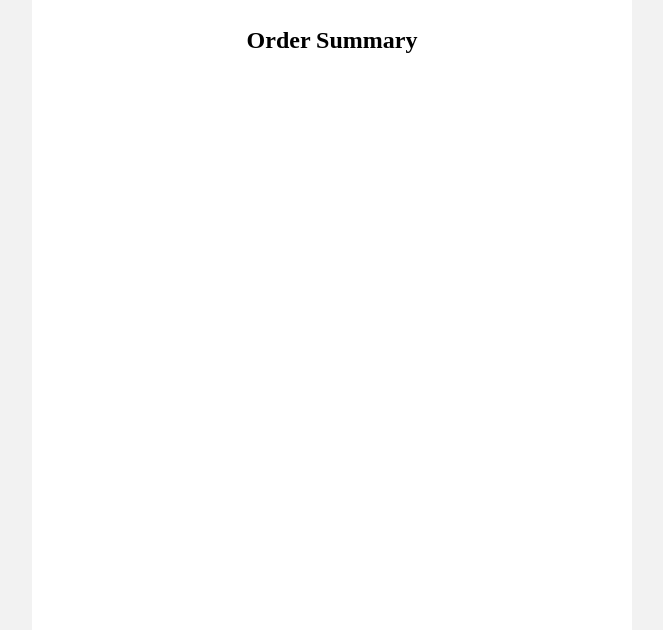
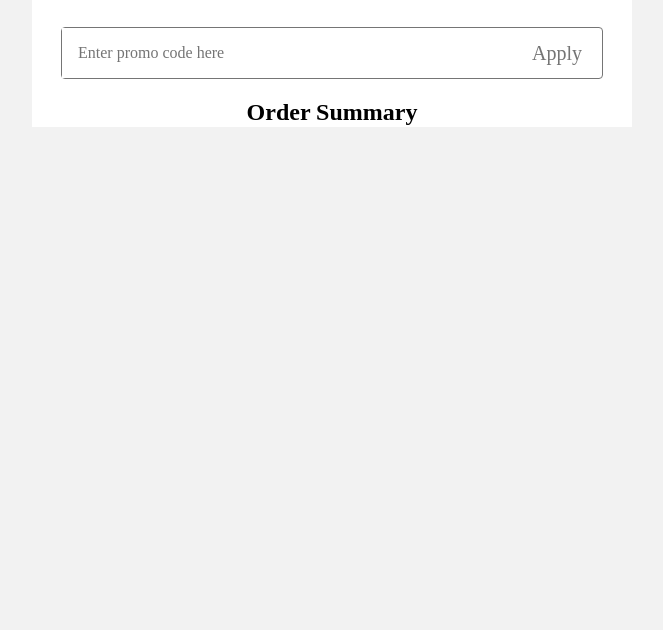
Before and after one commit to rishi-008/GentlemanShoppingApp, a plain HTML site: page index.html in a window 1280 px wide. Shown: the part 170-800 px from the top of the page, without its empty margins (308-971 px from the left). Drawn offline with nearby package versions, Linux system fonts and the light colour scheme; no server answers.

Commit message:
added promo code adding section

```diff
--- a/index.css
+++ b/index.css
@@ -6,7 +6,7 @@ html {
 }
 body {
     width: 600px;
-    height: 100vh;
+    height: 100%;
     margin: 0 auto;
     padding: 0;
     background-color: white;
@@ -170,3 +170,30 @@ main {
     align-items: center;
     width: 90%;
 }
+
+.promo-code-section {
+    display: flex;
+    align-items: center;
+    width: 90%;
+    margin: 0 auto;
+    border: 1px solid #757575;
+    justify-content: space-between;
+    border-radius: 4px;
+}
+
+.promo-input {
+    height: 50px;
+    width: 100%;
+    border: none;
+    padding: 0 1em;
+    outline: none;
+}
+
+.apply-button {
+    height: 50px;
+    border: none;
+    font-size: 20px;
+    background: none;
+    color: #757575;
+    padding: 0 1em;
+}
--- a/index.html
+++ b/index.html
@@ -20,6 +20,10 @@
         <main>
             <ul id="products-list">
             </ul>
+            <div class="promo-code-section">
+                <input type="text" class="promo-input" placeholder="Enter promo code here">
+                <button class="apply-button">Apply</button>
+            </div>
             <div class="checkout-summary">
                 <h2 class="checkout-title">Order Summary</h2>
                 <ul class="products-in-cart">
```
